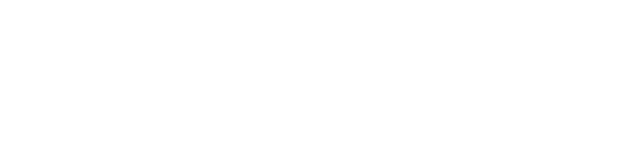
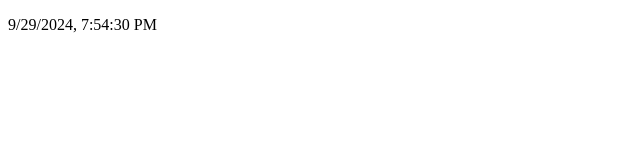
Before and after one commit to acciojob/clock-MuneerGirnari, a website: page main.html in a window 1280 px wide. Shown: the whole page, without its empty margins (0-640 px from the left). Drawn offline with Linux system fonts and the light colour scheme.

Commit message:
modified js

```diff
--- a/main.html
+++ b/main.html
@@ -8,6 +8,10 @@
 
 <body>
 	<!-- the entire body must be written by student -->
+	<p id="timer">
+
+	</p>
+
     <script type="text/javascript" src="./script.js">
 </script>
 
--- a/script.js
+++ b/script.js
@@ -1 +1,15 @@
 //your JS code here. If required.
+
+const now = new Date();
+let container = document.getElementById("timer");
+function updateDateTime(){
+    let timer = now.toLocaleTimeString();
+
+    let date = now.toLocaleDateString();
+
+    let string = date +" , " + timer;
+
+    container.innerText = `${date}, ${timer}`;
+}
+
+setInterval(updateDateTime, 1000);
```
